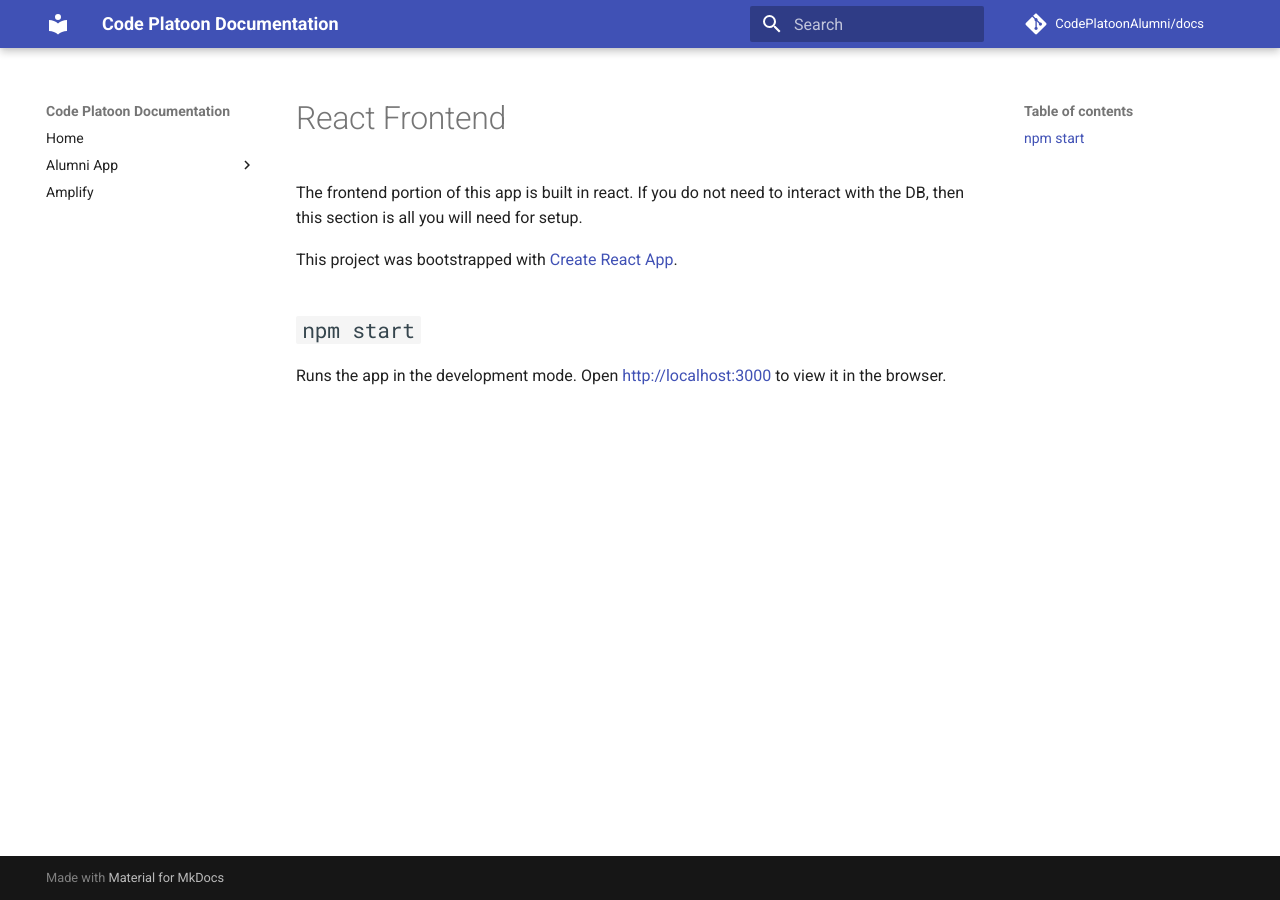
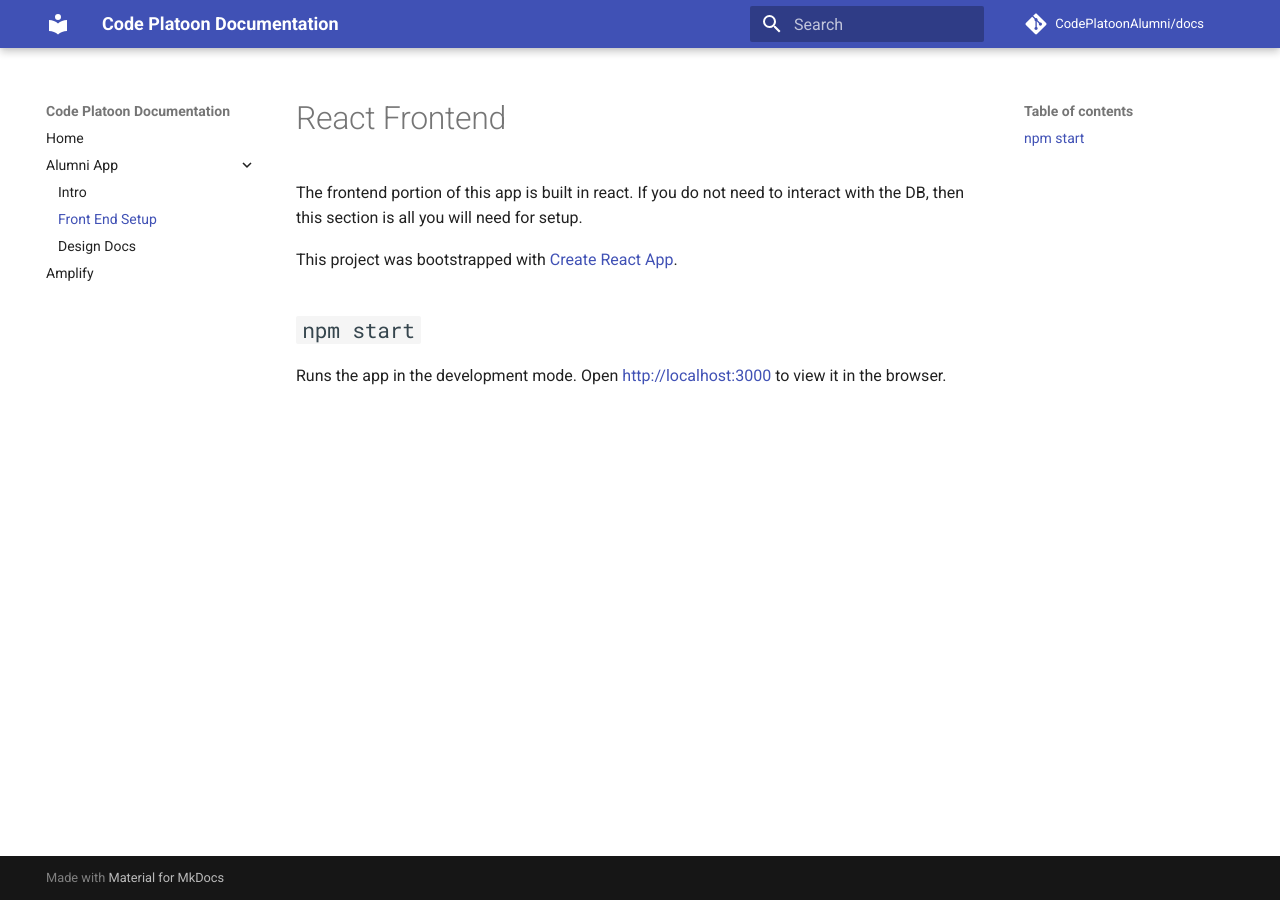
Before and after one commit to CodePlatoonAlumni/docs, an MkDocs documentation site: the page built from docs/alumni_app/react.md, in a window 1280 px wide. Built offline with MkDocs 1.6.1 and Material for MkDocs 9.7.7, drawn with Linux system fonts in a browser that asks for light colours; comment, search, counter and statistics services are not loaded; some of the changed lines change nothing that is shown.

Commit message:
another_link

```diff
--- a/mkdocs.yml
+++ b/mkdocs.yml
@@ -9,7 +9,7 @@ nav:
   - Home: 'index.md'
   - Alumni App:
     - Intro: 'alumni_app/index.md'
-    - Front End Setup: 'alumni/react.md'
+    - Front End Setup: 'alumni_app/react.md'
     - Design Docs: 'alumni_app/design_docs.md'
   - Amplify: 'amplify/index.md'
 theme:
```
